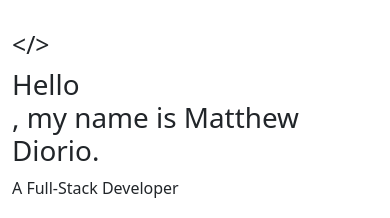
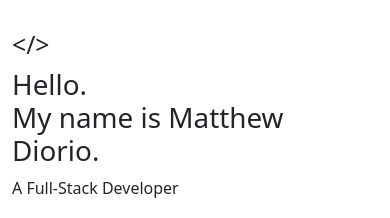
Before and after one commit to matthewdiorio/ReactPortfolio, a React (Create React App) app: page / in a window 390 px wide. Shown: the part 223-441 px from the top of the page. Built offline with nearby package versions, Linux system fonts and the light colour scheme.

Commit message:
Fixed heading on hero section

```diff
--- a/src/components/Hero/index.css
+++ b/src/components/Hero/index.css
@@ -28,7 +28,6 @@
 .hero .content .animation {
     display: inline-block;
     overflow: hidden;
-
 }
 
 .hero .animation .initial {
@@ -78,16 +77,19 @@
     0% {
         -webkit-transform: scale(1);
         transform: scale(1);
+        margin-left:0;
     }
 
     50% {
         -webkit-transform: scale(1.1);
         transform: scale(1.1);
+        margin-left:0.25rem
     }
 
     100% {
         -webkit-transform: scale(1);
         transform: scale(1);
+        margin-left: 0rem;
     }
 }
 
@@ -95,16 +97,19 @@
     0% {
         -webkit-transform: scale(1);
         transform: scale(1);
+        margin-left: 0rem;
     }
 
     50% {
         -webkit-transform: scale(1.1);
         transform: scale(1.1);
+        margin-left: 0.25rem;
     }
 
     100% {
         -webkit-transform: scale(1);
         transform: scale(1);
+        margin-left: 0rem;
     }
 }
 
@@ -176,9 +181,4 @@
         margin-bottom: 2rem;
     }
 
-    .hero .animation .initial {
-        -webkit-animation: none;
-        animation: none;
-
-    }
 }
--- a/src/components/Hero/index.js
+++ b/src/components/Hero/index.js
@@ -13,8 +13,8 @@ export const Hero = () => {
                         <div class="animation">
                             <h2>&#60;/&#62;</h2>
                             <h1>
-                                <span className="initial">Hello</span>
-                                <div class="reveal-container"><span className="reveal">, my name is Matthew Diorio.</span>
+                                <span className="initial">Hello.&nbsp;</span>
+                                <div class="reveal-container"><span className="reveal">My name is Matthew Diorio.</span>
                                 </div>
                             </h1>
                             <div class="reveal-container"><p className="reveal-sub">A Full-Stack Developer</p></div>
```
